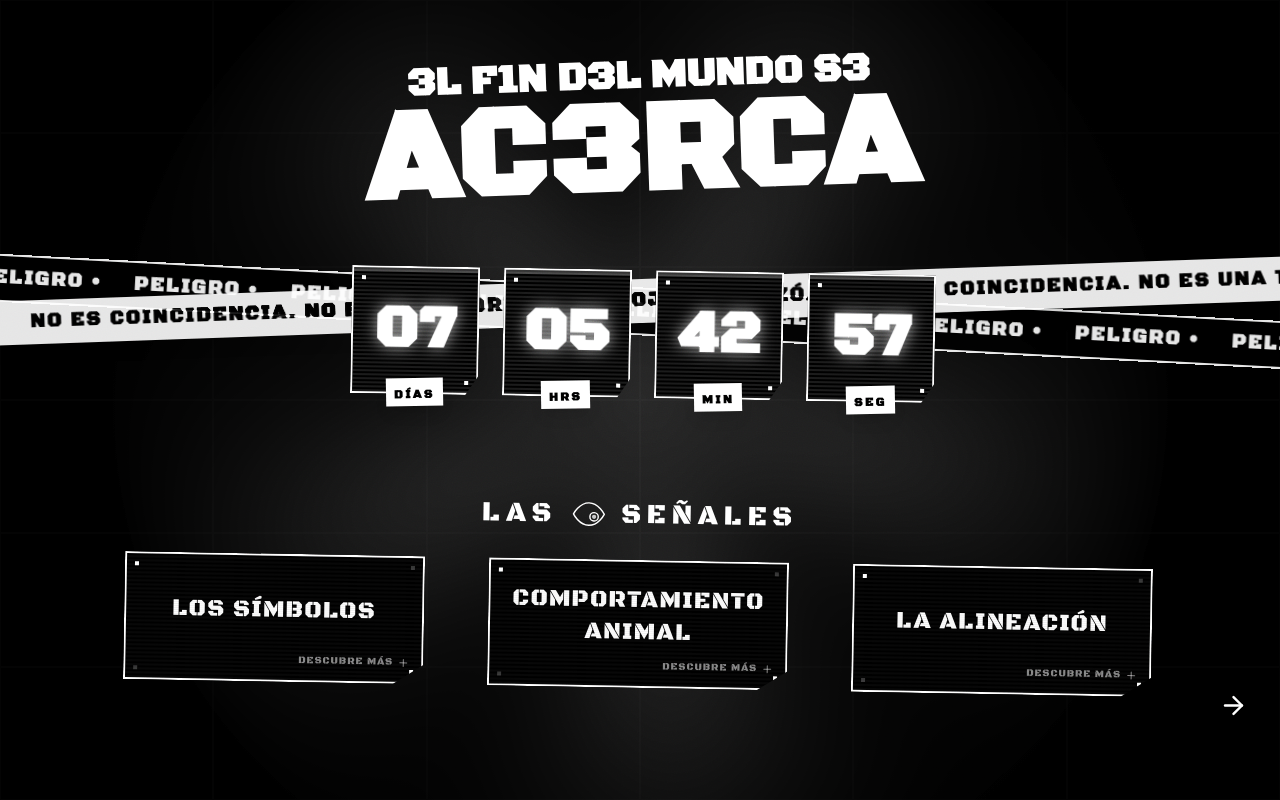
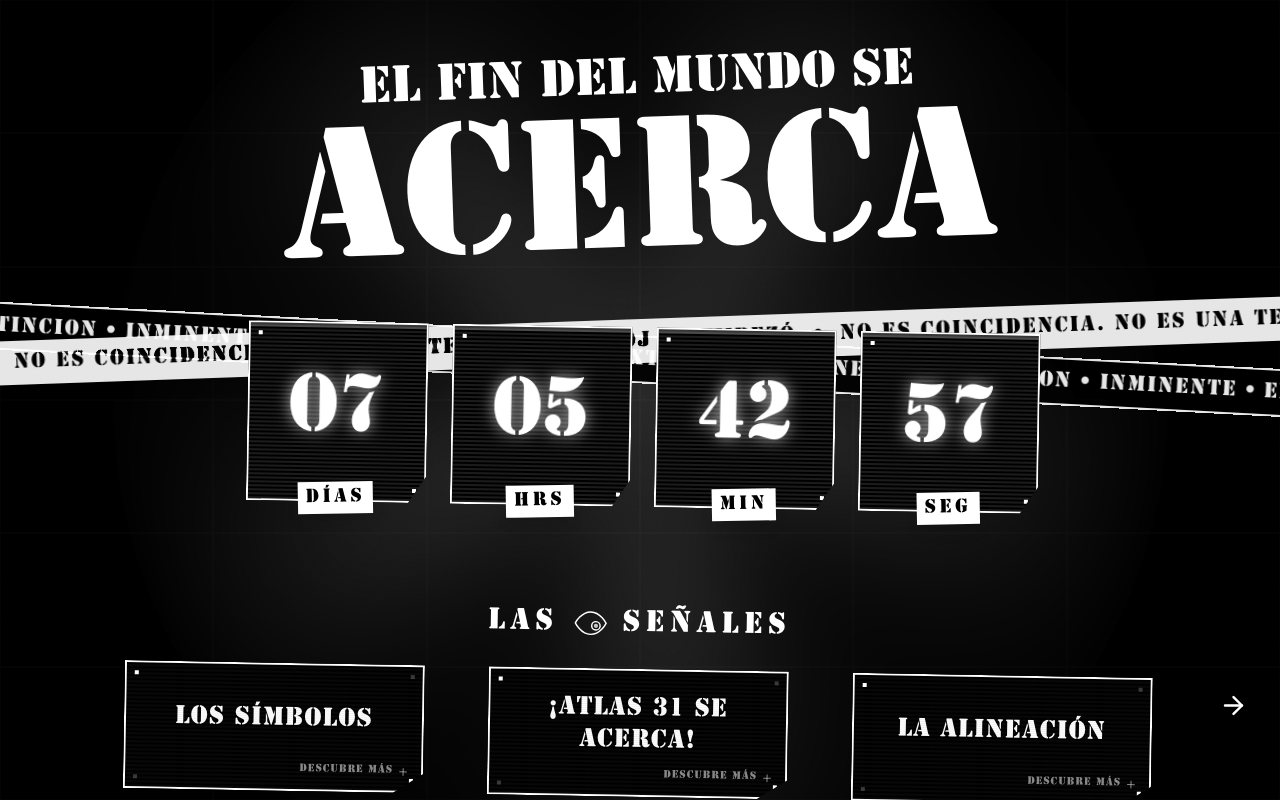
Before and after one commit to drairanfi/andina-fin-del-mundo, a React (Vite) app: page / in a window 1280 px wide. Built offline with nearby package versions, Linux system fonts and the light colour scheme.

Commit message:
Update CrossedMarquees and ManifestoCard styles; refine CountdownBox layout

```diff
--- a/src/App.tsx
+++ b/src/App.tsx
@@ -175,23 +175,21 @@ const CrossedMarquees = () => {
   return (
     <div className="absolute inset-0 z-0 h-full w-full overflow-hidden pointer-events-none translate-y-[12px] md:translate-y-[80px]">
       {/* Static Strip - Tilted down-right */}
-      <div className="absolute md:top-[24%] top-[17%] -left-10 w-[120vw] bg-black py-2 -rotate-6 md:rotate-3 translate-y-5 border-y-2 border-white transform-gpu opacity-90">
+      <div className="absolute md:top-[30%] top-[17%] -left-10 w-[120vw] bg-black py-2 -rotate-6 md:rotate-3 translate-y-5 border-y-2 border-white transform-gpu opacity-90">
         <div
           className="flex whitespace-nowrap"
         >
           {[...Array(20)].map((_, i) => (
             <span
               key={i}
-              className="mx-4 font-stencil text-[10px] md:text-xl font-black tracking-widest text-white uppercase"
-            >
-              PELIGRO •
-            </span>
+              className=" mx-1 font-stencil text-[10px] md:text-xl font-black tracking-widest text-white uppercase"
+            > EXTINCION • INMINENTE •</span>
           ))}
         </div>
       </div>
 
       {/* White Strip - Tilted up-right (crossing) */}
-      <div className="absolute  top-[22%] md:top-[27%] -left-10 w-[120vw] bg-white py-2 rotate-6 md:-rotate-2 -translate-y-5 shadow-lg mix-blend-hard-light transform-gpu opacity-90">
+      <div className="absolute  top-[22%] md:top-[32%] -left-10 w-[120vw] bg-white py-2 rotate-6 md:-rotate-2 -translate-y-5 shadow-lg mix-blend-hard-light transform-gpu opacity-90">
         <motion.div
           className="flex whitespace-nowrap"
           animate={{ x: [-1000, 0] }}
@@ -204,7 +202,7 @@ const CrossedMarquees = () => {
           {[...Array(20)].map((_, i) => (
             <span
               key={i}
-              className="mx-4 font-stencil text-[10px] md:text-xl font-black tracking-widest text-black uppercase"
+              className="mx-2 font-stencil text-[10px] md:text-xl font-black tracking-widest text-black uppercase"
             >
               NO ES COINCIDENCIA. NO ES UNA TEORÍA. EL RELOJ YA EMPEZÓ. •
             </span>
@@ -660,7 +658,7 @@ const ManifestoCard: React.FC<ManifestoCardProps> = ({
 
         {/* Content Container with 16px padding (p-4) - Adjusted pb-2 for 8px bottom gap */}
         <motion.div
-          className={`relative flex h-full w-full flex-col items-center pt-4 px-4 ${isExpanded ? 'pb-2' : 'pb-4'} text-center`}
+          className={`relative flex h-full w-full flex-col items-center pt-4 px-4 ${isExpanded ? 'pb-7' : 'pb-4'} text-center`}
           animate={isFlickering ? { x: [-2, 2, -1, 1, 0] } : { x: 0 }}
           transition={isFlickering ? { duration: 0.05, repeat: Infinity } : {}}
         >
@@ -749,14 +747,13 @@ const ManifestoSection = () => {
       ]
     },
     {
-      title: "COMPORTAMIENTO ANIMAL",
+      title: "¡ATLAS 31 se acerca!",
       copy: [
-        "Rutas alteradas.",
-        "Migraciones fuera de tiempo.",
-        "Silencios donde antes había ruido.",
-        "Explosiones donde antes había tranquilidad.",
-        "Ellos reaccionan antes.",
-        "Nosotros entendemos después."
+        "Un momento donde todo cambia.",
+        "Donde lo que parecía estable.",
+        "Se mueve.",
+        "El cambio sucede.",
+        "Todo apunta a lo mismo.",
       ]
     },
     {
@@ -846,9 +843,9 @@ const CountdownBox: React.FC<{ interval: string, value: number, isTransitioning:
         style={{ clipPath: 'polygon(0 0, 100% 0, 100% 85%, 90% 100%, 0 100%)' }}
       />
 
-      {/* Main Container */}
+      {/* TARGETS-DATE */}
       <div
-        className="relative flex w-full aspect-square flex-col items-center justify-center overflow-hidden border-2 border-white bg-black md:h-32 md:w-32"
+        className="relative flex w-full aspect-square flex-col items-center justify-center overflow-hidden border-2 border-white bg-black md:h-45 md:w-45"
         style={{ clipPath: 'polygon(0 0, 100% 0, 100% 85%, 90% 100%, 0 100%)' }}
       >
         {/* Urban Texture: Scanlines */}
@@ -857,7 +854,7 @@ const CountdownBox: React.FC<{ interval: string, value: number, isTransitioning:
         {/* Glitch Decoration: Top Bar */}
         <div className="absolute top-0 left-0 h-1 w-full bg-white/20" />
 
-        <span className="font-stencil text-[8vw] md:text-6xl font-bold text-[var(--color-neon)] drop-shadow-[0_0_8px_rgba(255,255,255,0.6)]">
+        <span className="font-stencil text-[8vw] md:text-[76px] font-bold text-[var(--color-neon)] drop-shadow-[0_0_8px_rgba(255,255,255,0.6)]">
           {String(value).padStart(2, '0')}
         </span>
 
@@ -868,7 +865,7 @@ const CountdownBox: React.FC<{ interval: string, value: number, isTransitioning:
 
       {/* Label Tape */}
       <div className="absolute -bottom-3 z-10 -rotate-2 bg-white px-2 py-0.5 shadow-lg">
-        <span className="font-stencil text-xs font-black tracking-[0.2em] text-black uppercase">
+        <span className="font-stencil text-[18px] font-black tracking-[0.2em] text-black uppercase">
           {interval}
         </span>
       </div>
@@ -917,7 +914,7 @@ const Countdown = ({ onZero, isTransitioning }: { onZero?: () => void, isTransit
   const timeKeys = Object.keys(timeLeft) as Array<keyof typeof timeLeft>;
 
   return (
-    <div className="mt-[112px] md:mt-[68px] flex w-full flex-nowrap justify-between gap-2 md:justify-center md:gap-6">
+    <div className="mt-[120px] md:mt-[37px] flex w-full flex-nowrap justify-between gap-2 md:justify-center md:gap-6">
       {timeKeys.map((interval, idx) => (
         <CountdownBox
           key={interval as string}
@@ -961,8 +958,8 @@ const GlitchChar = ({ char, trigger, delay }: { char: string, trigger: number, d
 
 const TitleGlitchWord = () => {
   return (
-    <div className="flex items-center justify-center -mt-2 md:-mt-4 text-white scale-[0.85] md:scale-90">
-      AC3RCA
+    <div className="flex items-center justify-center -mt-2 md:-mt-4 text-white scale-[0.85] md:scale-90 md:text-[12rem]">
+      ACERCA
     </div>
   );
 };
@@ -1018,10 +1015,10 @@ export default function App() {
 
             {/* Main Title */}
             <div className="relative z-10 -rotate-2 text-center translate-y-0 md:-translate-y-4 w-full">
-              <h1 className="relative z-20 mix-blend-difference font-stencil text-[22vw] leading-[0.8] font-black uppercase tracking-[0] md:text-8xl lg:text-[9rem]">
+              <h1 className="relative z-20 mix-blend-difference font-stencil text-[22vw] leading-[1] font-black uppercase tracking-[0] md:text-8xl lg:text-[9rem]">
                 <div className="block mb-2">
-                  <span className="text-[var(--color-neon)] flex items-center justify-center gap-2 md:gap-16 lg:gap-24 text-[5.6vw] md:text-xl lg:text-[2.5rem]">
-                    3L F1N D3L MUNDO S3
+                  <span className="text-[var(--color-neon)] flex items-center justify-center gap-2 md:gap-24 lg:gap-30 text-[5.6vw] md:text-xl lg:text-[3rem]">
+                    EL FIN DEL MUNDO SE
                   </span>
                 </div>
                 <TitleGlitchWord />
--- a/src/index.css
+++ b/src/index.css
@@ -5,11 +5,10 @@
   --font-display: "Anton", sans-serif;
   --font-mono: "Share Tech Mono", monospace;
   --font-stencil: "StencilStd", monospace;
-  --font-stencil: "Black Ops One", system-ui;
   --color-neon: #FFFFFF;
 }
 
 @font-face {
   font-family: 'StencilStd';
-  src: url("../public/fonts/Stencil-Std-Bold/Stencil\ Std\ Bold.otf") format("opentype");
+  src: url('/fonts/Stencil-Std-Bold/Stencil Std Bold.otf') format('opentype');
 }
```
